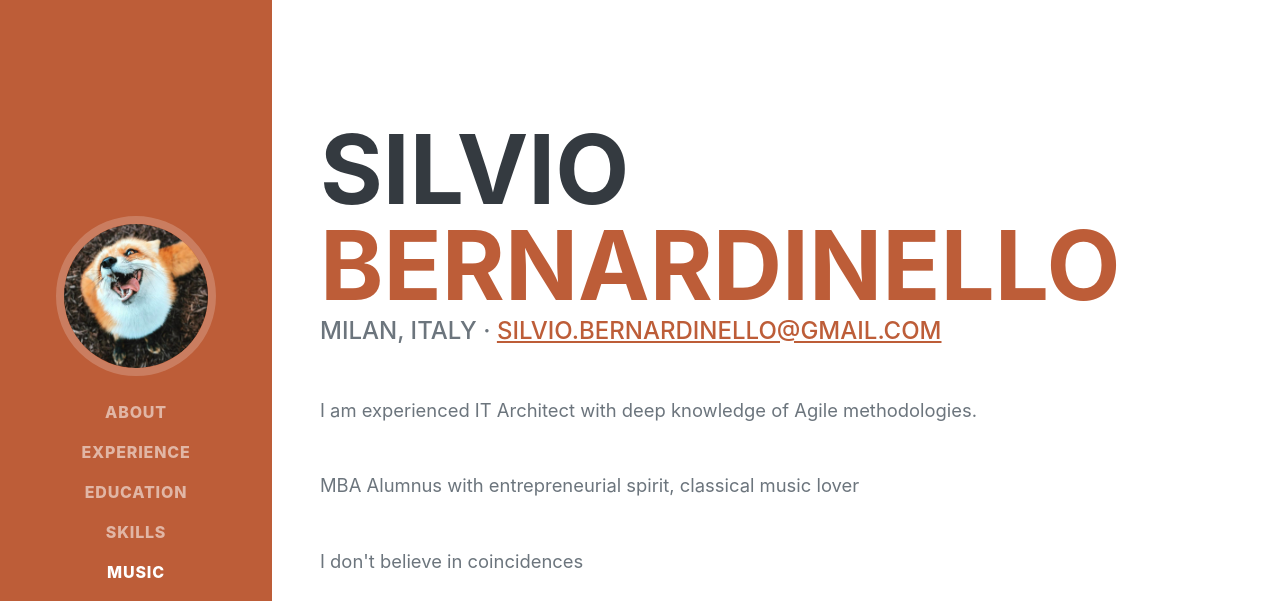
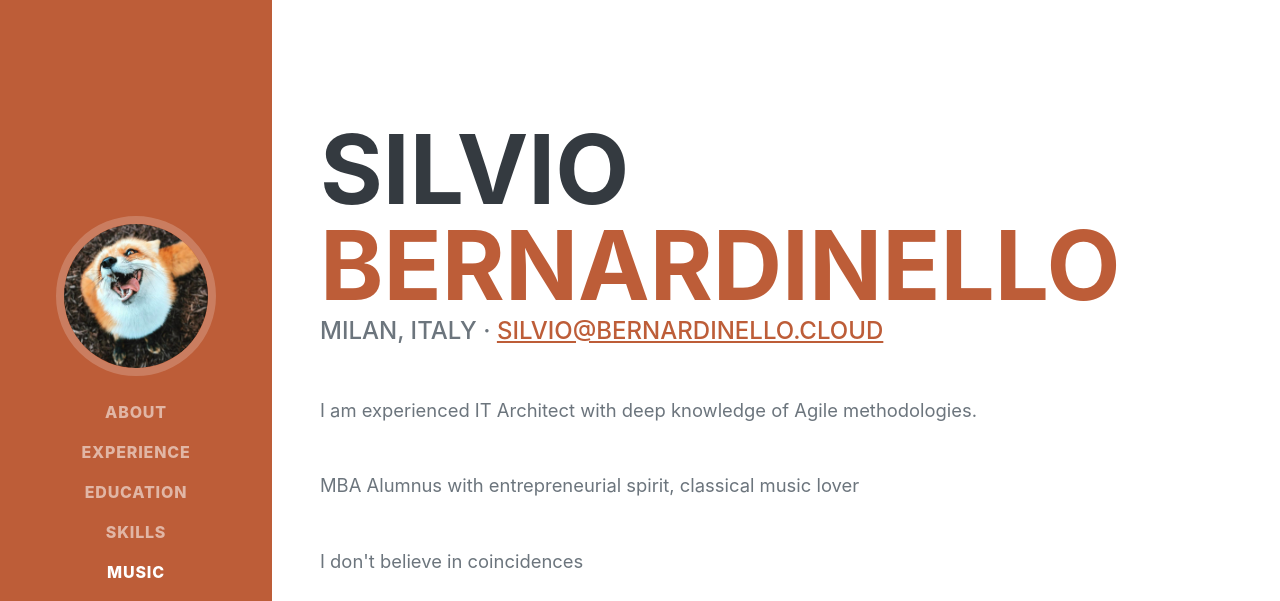
Before and after one commit to besil/besil.github.io, a plain HTML site: page old_index.html in a window 1280 px wide. Shown: the top 601 px of the page. Drawn offline with nearby package versions, Linux system fonts and the light colour scheme; a web font is replaced by a local one.

Commit message:
changed emails

```diff
--- a/old_index.html
+++ b/old_index.html
@@ -51,7 +51,7 @@
                 </h1>
                 <div class="subheading mb-5">
                     Milan, Italy ·
-                    <a href="mailto:silvio.bernardinello@gmail.com">silvio.bernardinello@gmail.com</a>
+                    <a href="mailto:silvio@bernardinello.cloud">silvio@bernardinello.cloud</a>
                 </div>
                 <p class="lead mb-5">
                     I am experienced IT Architect with deep knowledge of Agile methodologies.
```
Also changed, not shown: index.html (+1 -1 lines).
